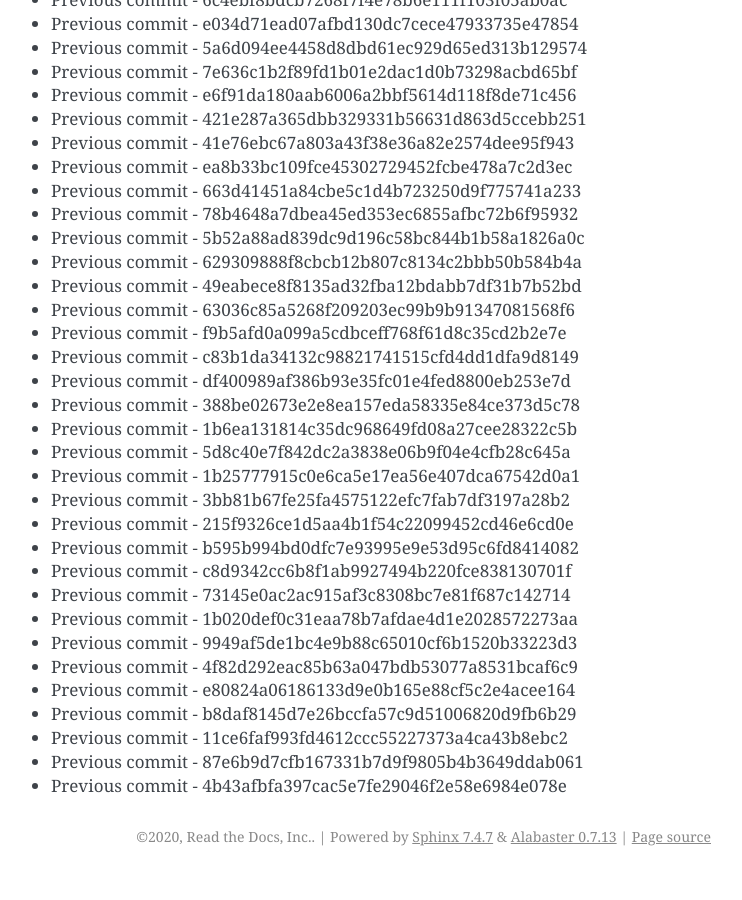
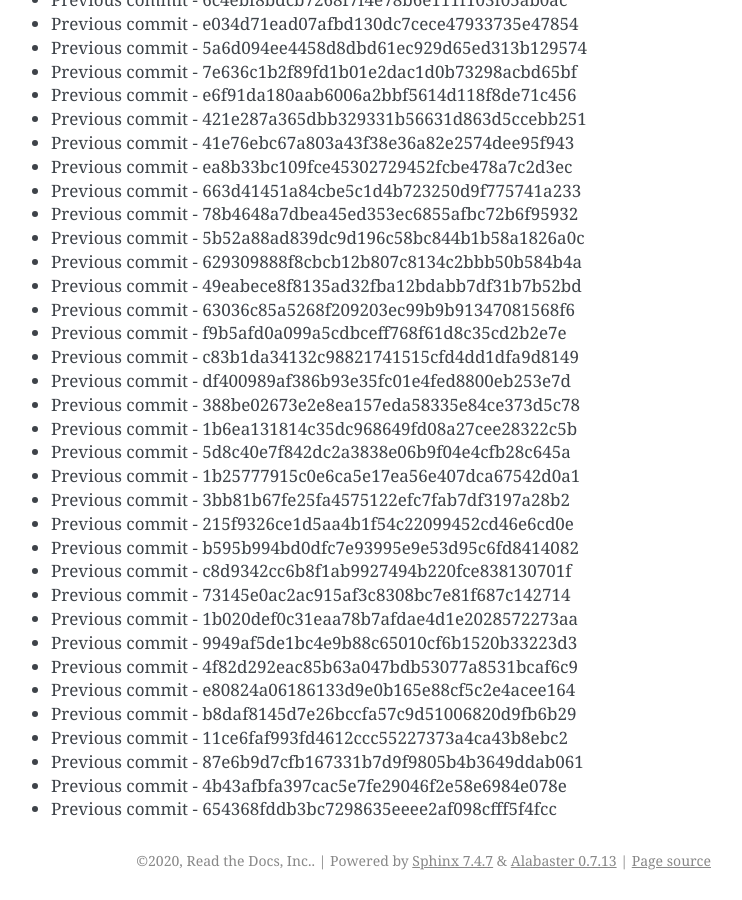
Before and after one commit to readthedocs/rtd-git-stresstest, a Sphinx documentation site: the page built from docs/updates.rst, in a window 1280 px wide and 900 px high, scrolled down 43680 px. Shown: the whole window, without its empty margins (399-1141 px from the left). Built offline with Sphinx 7.4.7, drawn with Linux system fonts in a browser that asks for light colours; before the commit the page ends 44556 px from its top, so only the background shows below that.

Commit message:
Generating commit from previous: 654368fddb3bc7298635eeee2af098cfff5f4fcc

```diff
--- a/docs/updates.rst
+++ b/docs/updates.rst
@@ -1867,3 +1867,4 @@ It can be tested for any performance characteristics.
 * Previous commit - 11ce6faf993fd4612ccc55227373a4ca43b8ebc2
 * Previous commit - 87e6b9d7cfb167331b7d9f9805b4b3649ddab061
 * Previous commit - 4b43afbfa397cac5e7fe29046f2e58e6984e078e
+* Previous commit - 654368fddb3bc7298635eeee2af098cfff5f4fcc
```
